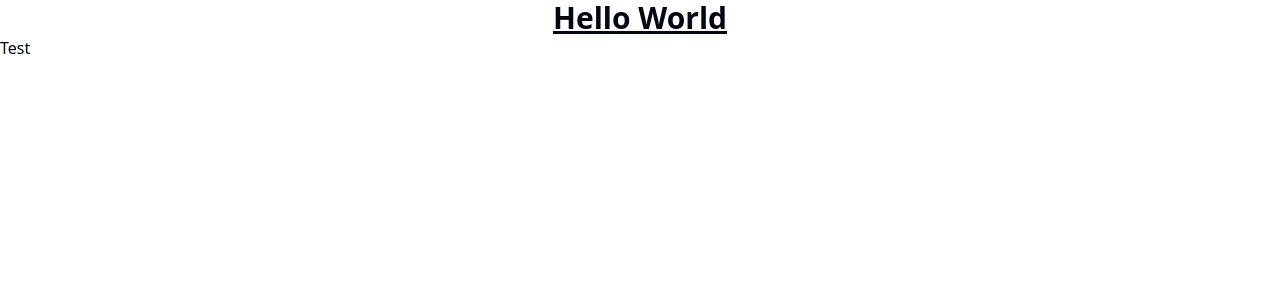
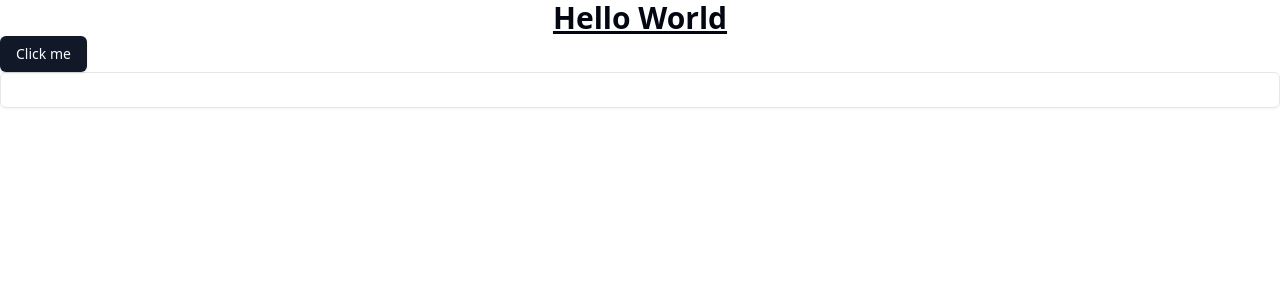
Before and after one commit to Themion/random-picker, a React (Vite) app: page / in a window 1280 px wide. Shown: the top 300 px of the page. Built offline with nearby package versions, Linux system fonts and the light colour scheme.

Commit message:
feat: add instance

```diff
--- a/src/App.tsx
+++ b/src/App.tsx
@@ -1,10 +1,11 @@
-import Test from '~/components/Test';
+import { Button, Input } from '~/components/ui';
 
 const App = () => {
   return (
     <>
       <h1 className="text-3xl text-center font-bold underline">Hello World</h1>
-      <Test />
+      <Button>Click me</Button>
+      <Input />
     </>
   );
 };
--- a/src/components/Test.tsx
+++ /dev/null
@@ -1,5 +0,0 @@
-const Test = () => {
-  return <div>Test</div>;
-};
-
-export default Test;
```
Also changed, not shown: 1 other file (tests, documents, lock files or other folders).
